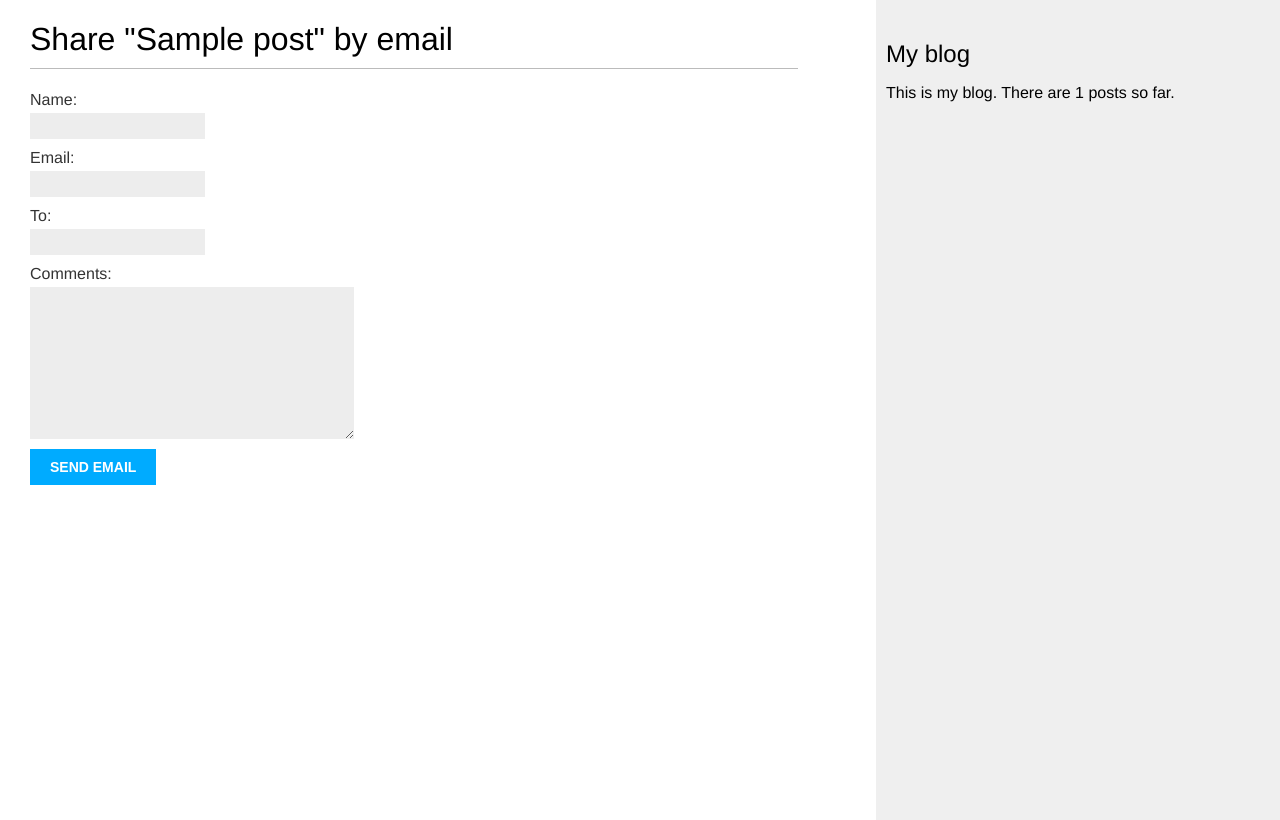
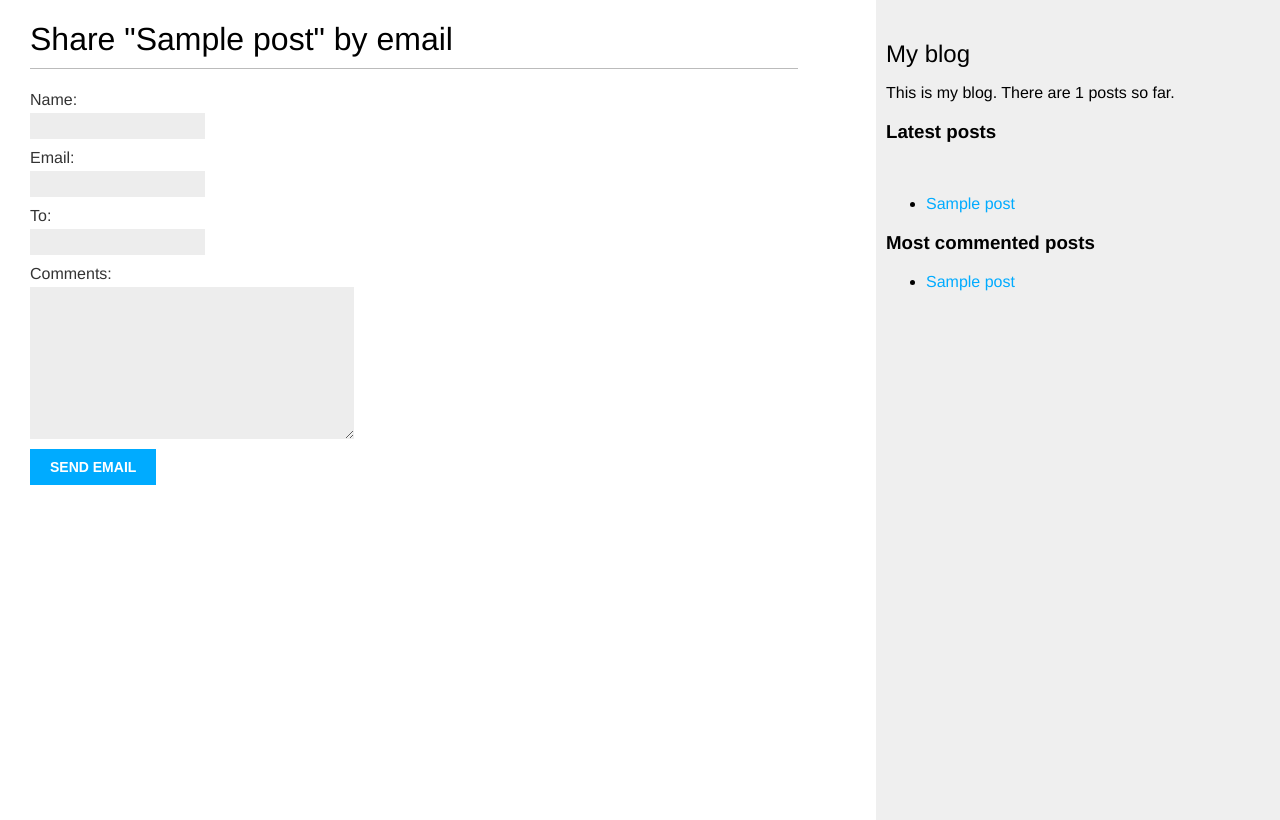
Before and after one commit to M-110/django-by-example, a Django app: page /blog/1/share/ in a window 1280 px wide. Run offline with Django 3.2, Linux system fonts and the light colour scheme; tables that the repository leaves empty hold one stand-in row (values such as "Sample post").

Commit message:
Add custom tags

```diff
--- a/mysite/blog/templatetags/blog_tags.py
+++ b/mysite/blog/templatetags/blog_tags.py
@@ -1,5 +1,9 @@
 """Custom tags"""
 from django import template
+from django.db.models import Count
+from django.utils.safestring import mark_safe
+import markdown
+
 from ..models import Post
 
 register = template.Library()
@@ -9,3 +13,23 @@ register = template.Library()
 def total_posts():
     """Return total number of published posts."""
     return Post.published.count()
+
+
+@register.inclusion_tag('blog/post/latest_posts.html')
+def show_latest_posts(count=5):
+    """The most recently published posts."""
+    latest_posts = Post.published.order_by('-publish')[:count]
+    return dict(latest_posts=latest_posts)
+
+
+@register.simple_tag
+def get_most_commented_posts(count=5):
+    """Get the published posts with the most comments."""
+    return Post.published.annotate(total_comments=Count('comments')
+                                   ).order_by('-total_comments')[:count]
+
+
+@register.filter(name='markdown')
+def markdown_format(text):
+    """Convert text to markdown format."""
+    return mark_safe(markdown.markdown(text))
--- a/mysite/mysite/settings.py
+++ b/mysite/mysite/settings.py
@@ -26,6 +26,8 @@ DEBUG = True
 
 ALLOWED_HOSTS = []
 
+SITE_ID = 1
+
 # Application definition
 
 INSTALLED_APPS = [
@@ -35,6 +37,8 @@ INSTALLED_APPS = [
     'django.contrib.sessions',
     'django.contrib.messages',
     'django.contrib.staticfiles',
+    'django.contrib.sites',
+    'django.contrib.sitemaps',
     'blog.apps.BlogConfig',
     'taggit'
 ]
--- a/mysite/templates/blog/base.html
+++ b/mysite/templates/blog/base.html
@@ -15,6 +15,17 @@
 <div id="sidebar">
     <h2>My blog</h2>
     <p>This is my blog. There are {% total_posts %} posts so far.</p>
+    <h3>Latest posts</h3>
+    {% show_latest_posts 3 %}
+    <h3>Most commented posts</h3>
+    {% get_most_commented_posts as most_commented_posts %}
+    <ul>
+      {% for post in most_commented_posts %}
+        <li>
+          <a href="{{ post.get_absolute_url }}">{{ post.title }}</a>
+        </li>
+      {% endfor %}
+    </ul>
 </div>
 </body>
 </html>
--- a/mysite/templates/blog/post/detail.html
+++ b/mysite/templates/blog/post/detail.html
@@ -1,11 +1,12 @@
 {% extends "blog/base.html" %}
+{% load blog_tags %}
 {% block title %}{{ post.title }}{% endblock %}
 {% block content %}
     <h1>{{ post.title }}</h1>
     <p class="date">
         Published {{ post.publish }} byt {{ post.author }}
     </p>
-    {{ post.body|linebreaks }}
+    {{ post.body|markdown }}
     <p>
     <a href="{% url "blog:post_share" post.id %}">
         Share this post!
--- /dev/null
+++ b/mysite/templates/blog/post/latest_posts.html
@@ -0,0 +1,7 @@
+<ul>
+    {%  for post in latest_posts %}
+        <li>
+            <a href="{{ post.get_absolute_url }}">{{  post.title }}</a>
+        </li>
+    {% endfor %}
+</ul>
--- a/mysite/templates/blog/post/list.html
+++ b/mysite/templates/blog/post/list.html
@@ -1,4 +1,5 @@
 {% extends "blog/base.html" %}
+{% load blog_tags %}
 {%  block title %}My Blog{% endblock %}
 {% block content %}
     <h1>My Blog</h1>
@@ -23,7 +24,7 @@
         <p class="date">
             Published {{ post.publish }} by {{ post.author }}
         </p>
-        {{ post.body|truncatewords:30|linebreaks }}
+        {{ post.body|markdown|truncatewords_html:30 }}
     {% endfor %}
     {% include "pagination.html" with page=posts %}
 {% endblock %}
```
Also changed, not shown: mysite/blog/sitemaps.py (added, +14 -0 lines).
